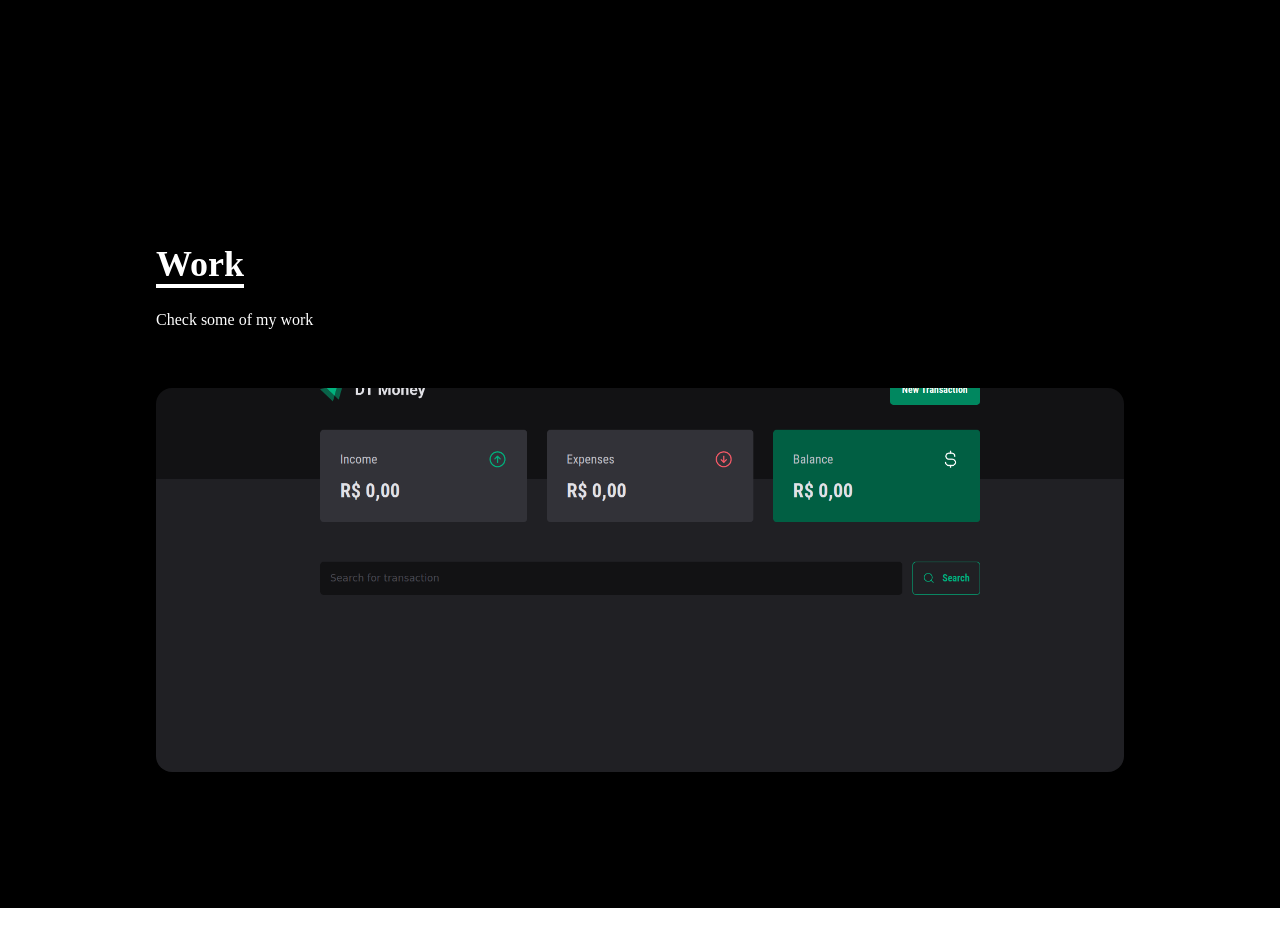
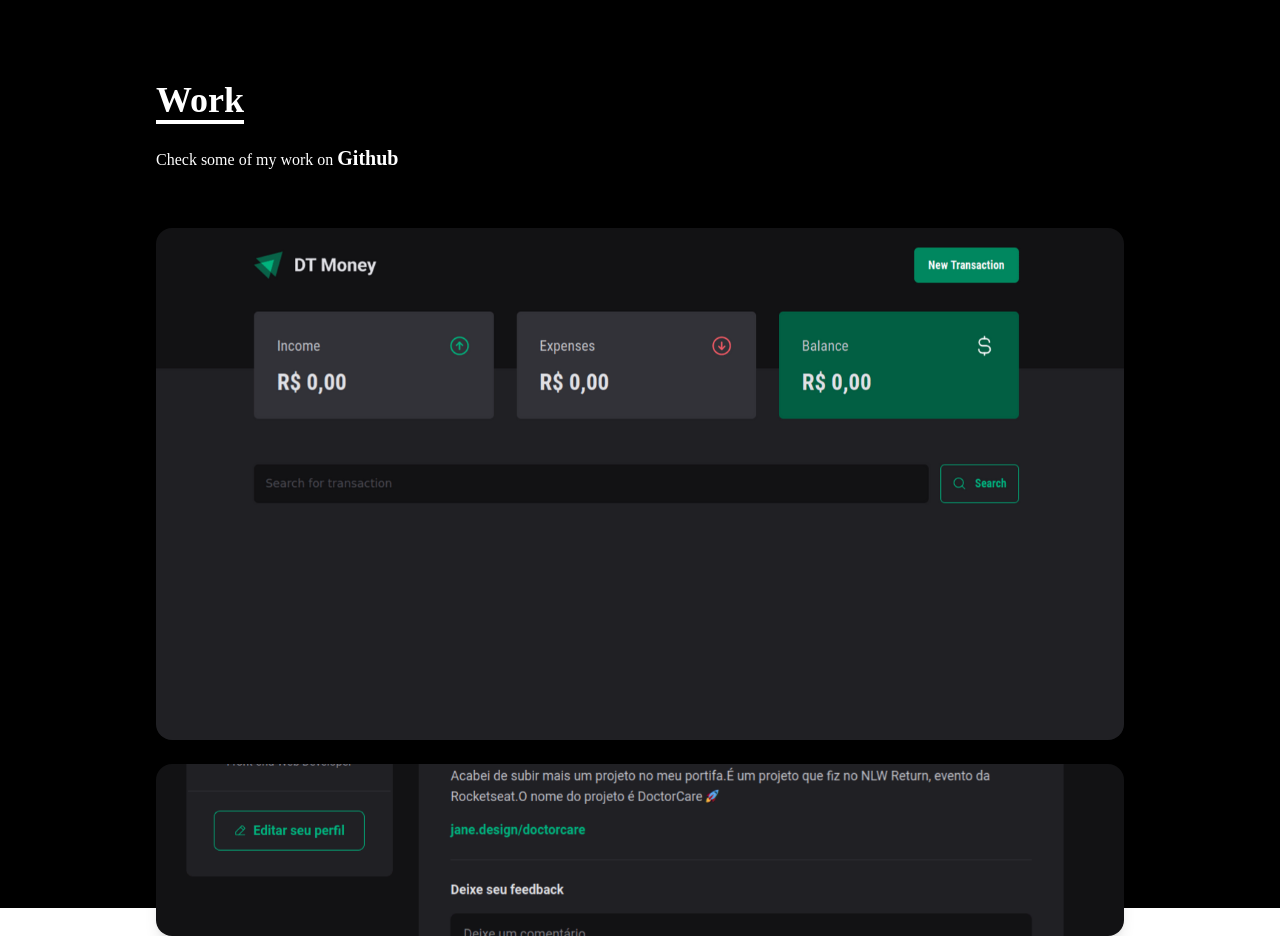
Before and after one commit to MJB2012/Portifolio, a React (Vite) app: page / in a window 1280 px wide. Shown: the part 1740-2676 px from the top of the page. Before the commit the page ends 2648 px from the top, so only its background shows below. Built offline with nearby package versions, Linux system fonts and the light colour scheme.

Commit message:
WorkComponent

```diff
--- a/src/Components/Work.jsx
+++ b/src/Components/Work.jsx
@@ -1,5 +1,5 @@
-import DTmoney from "../assets/dtmoney2.png";
-import Feed from "../assets/feed.png";
+import DTmoney from "../assets/dtmoney1.png";
+import Feed from "../assets/feed1.png";
 import TaskTimer from "../assets/pomodoroTimer.png";
 import IgniteToDo from "../assets/igniteToDo.png";
 
@@ -7,18 +7,19 @@ const images = [DTmoney, Feed, TaskTimer, IgniteToDo];
 
 export function Work() {
   return (
+    <>
     <div name="work" className="w-full md:h-screen bg-black text-white">
       <div className="max-w-[62.5rem] mx-auto p-4 flex flex-col justify-center w-full h-full">
         <div className="pb-8">
           <p className="text-4xl font-bold inline border-b-4 text-white border-white">
             Work
           </p>
-          <p className="py-6">Check some of my work</p>
+          <p className="py-6">Check some of my work on <a className="font-bold text-xl hover:transition ease-in-out delay-150"href="/">Github</a></p>
         </div>
 
         {/* Container */}
 
-        <div className="grid-cols-2 group sm:grid-cols-2 md:grid-cols-3 gap-4">
+        <div className=" grid-cols-1 sm:grid-cols-2 md:grid-cols-3 gap-4 mb-6" >
 
          {/* Grid */}
           <div
@@ -28,21 +29,54 @@ export function Work() {
             {/* hover */}
 
             <div
-              className=" transition duration-300 opacity-0 group-hover:opacity-100">
-              <span className=" sm:text-2xl text-3xl font-bold text-white tracking-wider justify-center items-center font-sans">
-            React Js
+              className="transition duration-200 hover:duration-150 opacity-0 group-hover:opacity-100">
+              <span className=" sm:text-2xl text-3xl font-bold text-white justify-center items-center font-sans">
+            React Js Finance App
               </span>
               <div className="pt-14 text-center">
                 <a href="">
-                  <button className="sm:px-4 sm:py-1 font-sans font-bold items-center text-center rounded-lg px-6 py-3 m-2 text-white bg-black text-lg">
+                  <button className=" sm:px-4 sm:py-4 font-sans text-xl font-bold items-center text-center rounded-lg px-3 py-3 m-3 transition ease-in-out delay-150 bg-slate-700 hover:-translate-y-1 hover:scale-110 hover:bg-gray-900 duration-300 text-white ">
                     Github
                   </button>
                 </a>
+
               </div>
             </div>
+
           </div>
-        </div>
       </div>
+
+      <div
+            style={{ backgroundImage: `url(${Feed})` }}
+            className="shadow-lg group container rounded-2xl flex justify-center items-center mx-auto content-div">
+
+            {/* hover */}
+
+            <div
+              className="transition duration-200 hover:duration-150 opacity-0 group-hover:opacity-100">
+              <span className=" sm:text-2xl text-3xl font-bold text-white justify-center items-center font-sans">
+            React Js Twitter like feed
+              </span>
+              <div className="pt-14 text-center">
+                <a href="">
+                  <button className=" sm:px-4, sm:py-4 font-sans text-xl font-bold items-center text-center rounded-lg px-3 py-3 m-3 transition ease-in-out delay-150 bg-slate-700 hover:-translate-y-1 hover:scale-110 hover:bg-gray-900 duration-300 text-white ">
+                    Github
+                  </button>
+                </a>
+
+              </div>
+            </div>
+
+
+          </div>
+      </div>
+
     </div>
+    </>
+
+
+
+
+
   );
 }
--- a/src/index.css
+++ b/src/index.css
@@ -19,7 +19,7 @@
   background-repeat: no-repeat;
   background-size: cover;
   background-position: center;
-  height: 24rem;
+  height: 32rem;
 
 }
 
```
Also changed, not shown: src/assets/dtmoney1.png (added), src/assets/feed1.png (added).
